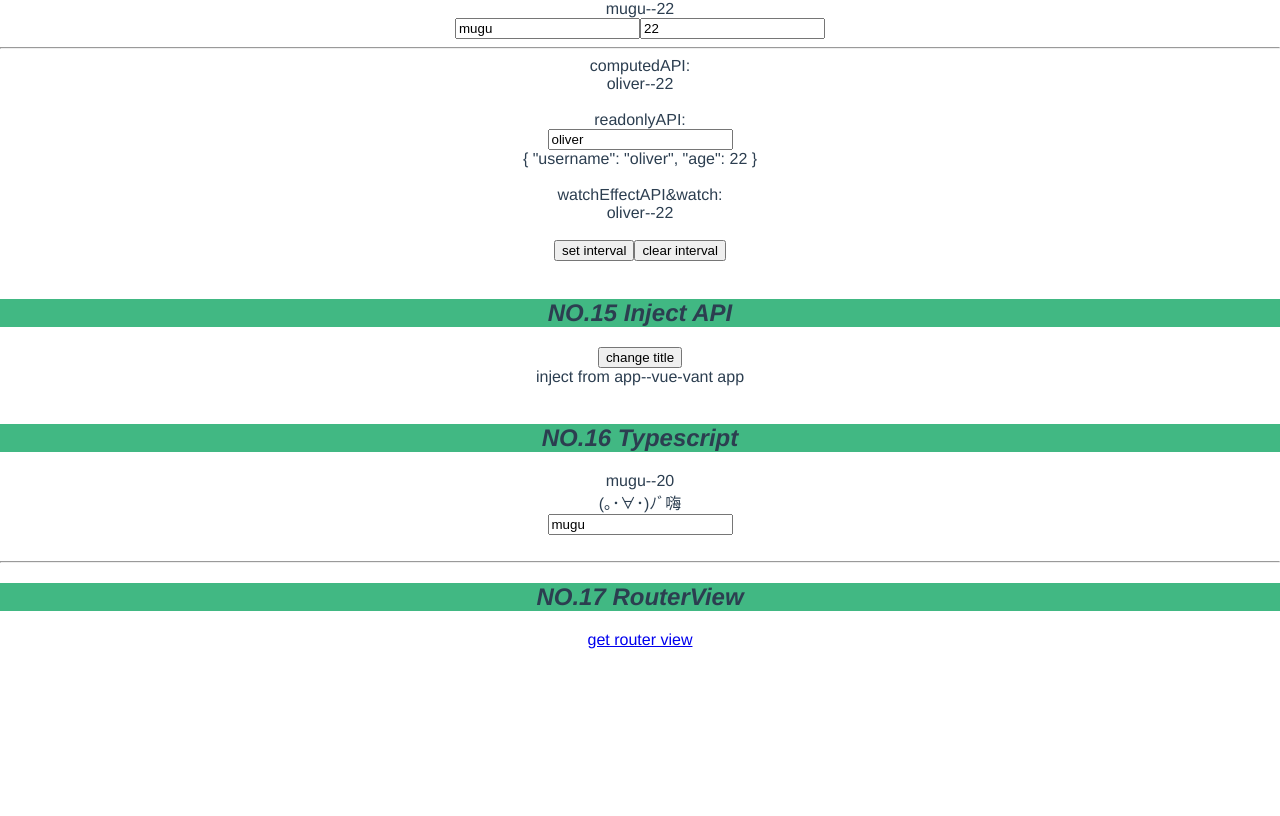
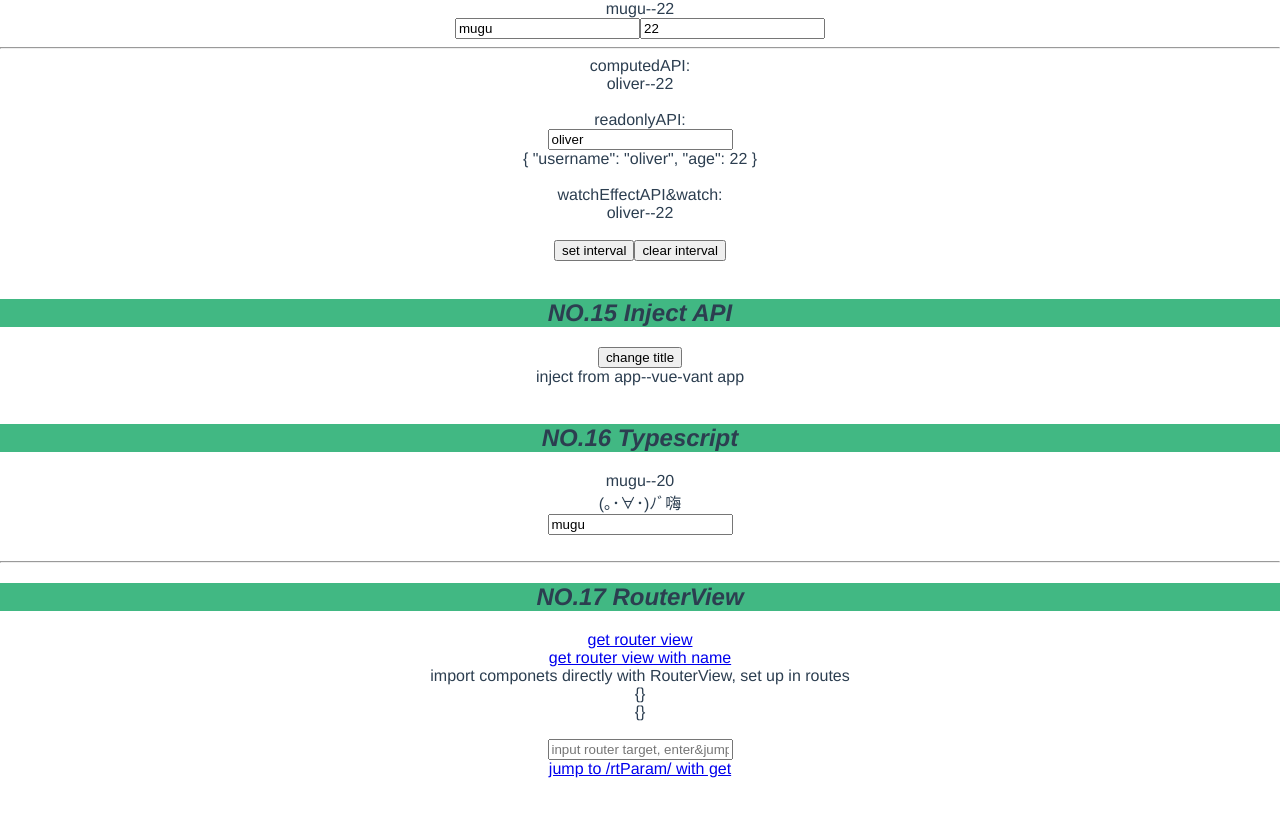
Before and after one commit to mugudamowang/vue-ant, a Vue app: page /rtv in a window 1280 px wide. Shown: the part 3276-4092 px from the top of the page. Before the commit the page ends 4043 px from the top, so only its background shows below. Built offline with nearby package versions, Linux system fonts and the light colour scheme.

Commit message:
route view name alias

```diff
--- a/src/App.vue
+++ b/src/App.vue
@@ -1,6 +1,6 @@
 <template>
     <div class="header">
-        <p>{{title}}</p>
+        <p>{{ title }}</p>
         <p>Catolog:</p>
         <a href="#base">baseskill</a>&nbsp; <a href="#todo">todolist</a>&nbsp;
         <a href="#com">communicate</a>&nbsp; <a href="#mitt">mitt</a>&nbsp;
@@ -10,7 +10,6 @@
         <a href="#inject">inject</a>&nbsp;<a href="#ts">ts</a>&nbsp;
         <a href="#rtv">routes</a>&nbsp;
     </div>
-
 
     <BaseSkill ref="base" id="base"></BaseSkill>
     <hr />
@@ -41,16 +40,17 @@
         @modal-close="isVisible = false"
     ></Modal>
     <button @click="isVisible = true">modal show</button>
-    <br>
+    <br />
     <Composition id="compose"></Composition>
-    <br>
+    <br />
     <Inject @setTitle="setTitle" id="inject"></Inject>
-    <br>
+    <br />
     <Typescript id="ts"></Typescript>
-    <br>
-    <hr>
+    <br />
+    <hr />
     <h2>NO.17 RouterView</h2>
-    <router-link to="/rtv">get router view</router-link><br><br>
+    <router-link to="/rtv?way='get'">get router view</router-link><br>
+    <router-link :to="{name:'routeview',params:{way:'name'}}">get router view with name</router-link>
     <router-view id="rtv"></router-view>
 </template>
 
@@ -71,8 +71,6 @@ import Composition from "./components/Composition.vue";
 import Inject from "./components/Inject.vue";
 import Typescript from "./components/Typescript.vue";
 
-
-
 export default defineComponent({
     name: "App",
     components: {
@@ -88,18 +86,18 @@ export default defineComponent({
         Modal,
         Composition,
         Inject,
-        Typescript
+        Typescript,
     },
-    setup(){
+    setup() {
         let title = ref("vue-vant app");
         provide("title", title);
         let setTitle = () => {
-            title.value = "changed app title"
-        }
-        return{
+            title.value = "changed app title";
+        };
+        return {
             title,
-            setTitle
-        }
+            setTitle,
+        };
     },
     data() {
         return {
--- a/src/components/RouterView.vue
+++ b/src/components/RouterView.vue
@@ -1,12 +1,20 @@
 <template>
     <div>
-        <p>{{msg}}</p>
-        <br>
-        <input type="text" v-model="param" @keyup.enter="this.$router.push({ path: '/rtParam/'+param})" placeholder="input router target, enter&jump with daynamic">
-        <br>
-        <router-link :to="`/rtParam?query=${param}`">jump to /rtParam/{{param}} with get</router-link>
+        <p>{{ msg }}</p>
+        <p>{{this.$route.query}}</p>
+        <p>{{this.$route.params}}</p>
+        <br />
+        <input
+            type="text"
+            v-model="param"
+            @keyup.enter="this.$router.push({ path: '/rtParam/' + param })"
+            placeholder="input router target, enter&jump with daynamic"
+        />
+        <br />
+        <router-link :to="`/rtParam?query=${param}`"
+            >jump to /rtParam/{{ param }} with get</router-link
+        >
     </div>
-
 </template>
 <script lang="ts">
 import { defineComponent, ref } from "vue";
@@ -16,11 +24,11 @@ export default defineComponent({
         let msg = ref(
             "import componets directly with RouterView, set up in routes"
         );
-        let param =ref<number>();
+        let param = ref<number>();
 
         return {
             msg,
-            param
+            param,
         };
     },
 });
--- a/src/routes.ts
+++ b/src/routes.ts
@@ -1,4 +1,4 @@
-import { createRouter, createWebHashHistory } from 'vue-router'
+import { createRouter, createWebHistory } from 'vue-router'
 
 //引入组件
 import RouterView from './components/RouterView.vue'
@@ -6,9 +6,9 @@ import RouteParam from './components/RouteParam.vue'
 
 
 const router = createRouter({
-    history: createWebHashHistory(),
+    history: createWebHistory(),
     routes: [
-        { path: '/rtv', component: RouterView },
+        { path: '/rtv',name:"routeview",alias:'/', component: RouterView },
         { path: '/rtParam/:param', component: RouteParam },
         { path: '/rtParam', component: RouteParam },
 
```
